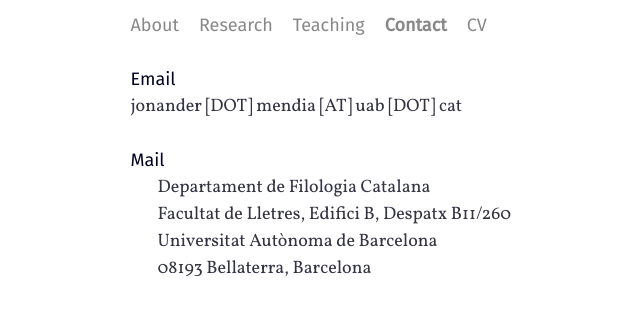
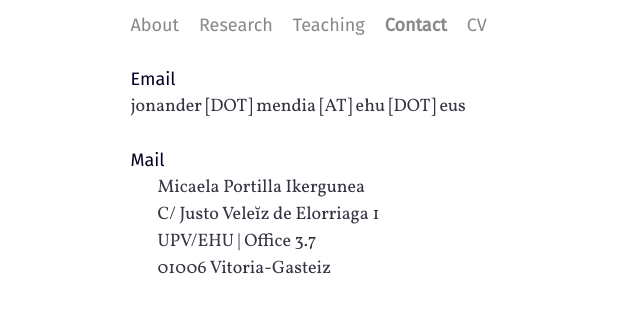
Before and after one commit to jamendia/jamendia.github.io, a plain HTML site: page contact.html in a window 1280 px wide. Shown: the whole page, without its empty margins (122-762 px from the left). Drawn offline with Linux system fonts and the light colour scheme.

Commit message:
update contact

```diff
--- a/contact.html
+++ b/contact.html
@@ -21,14 +21,14 @@
 			<br><br>
 			<h5>Email</h5>
 			<!--<img class="img" src="./img/email.svg" width="35%">-->
-			jonander [DOT] mendia [AT] uab [DOT] cat
+			jonander [DOT] mendia [AT] ehu [DOT] eus
 			<br><br>
 			<h5>Mail</h5>
 			<ul class="no">
-				<li>Departament de Filologia Catalana</li>
-				<li>Facultat de Lletres, Edifici B, Despatx B11/260</li>
- 				<li>Universitat Auto&#768;noma de Barcelona</li>
-				<li>08193 Bellaterra, Barcelona</li>
+				<li>Micaela Portilla Ikergunea</li>
+				<li>C/ Justo Vele&#0301z de Elorriaga 1</li>
+ 				<li>UPV/EHU | Office 3.7</li>
+				<li>01006 Vitoria-Gasteiz</li>
 			<ul>
 			<div class="clearer">&nbsp;</div>
 		</div>
```
